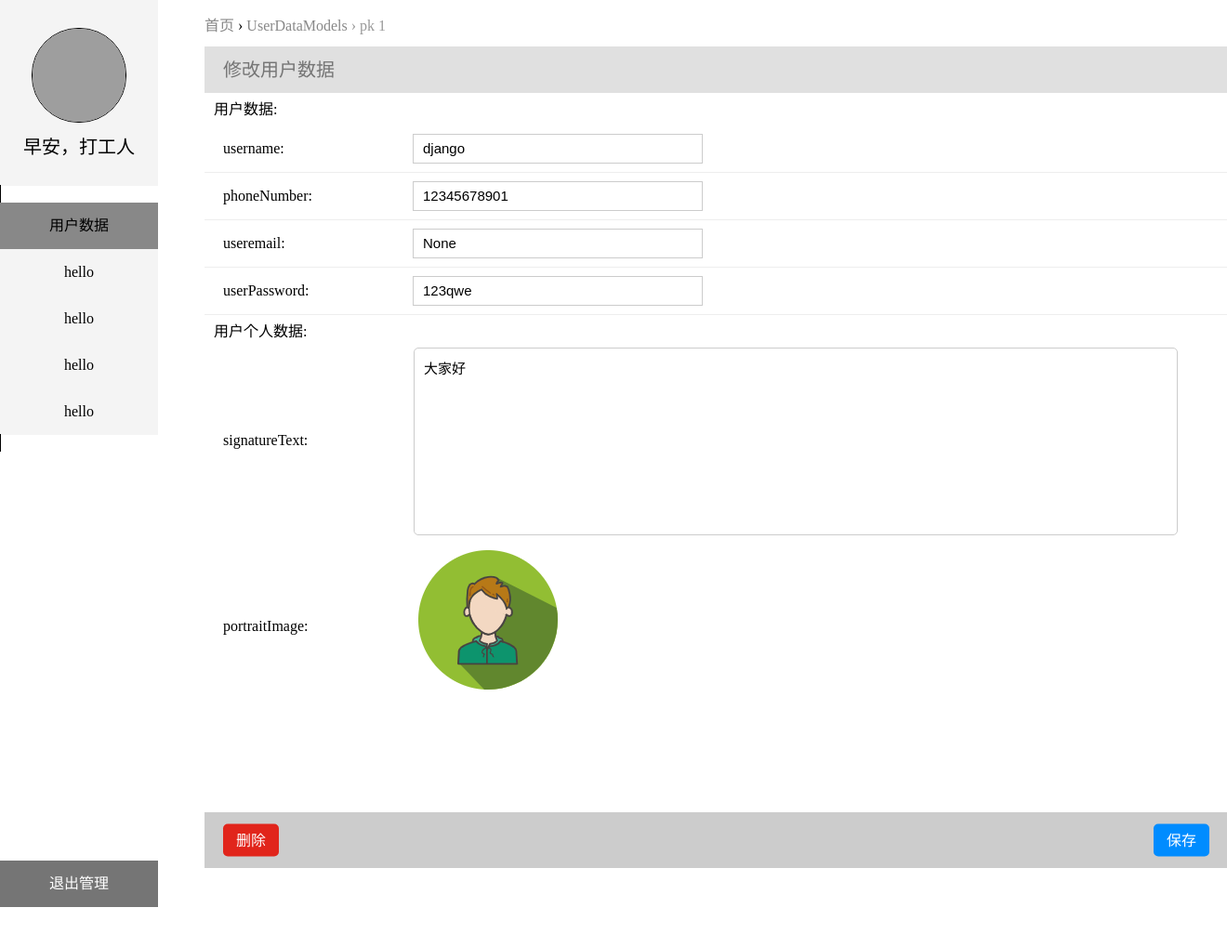
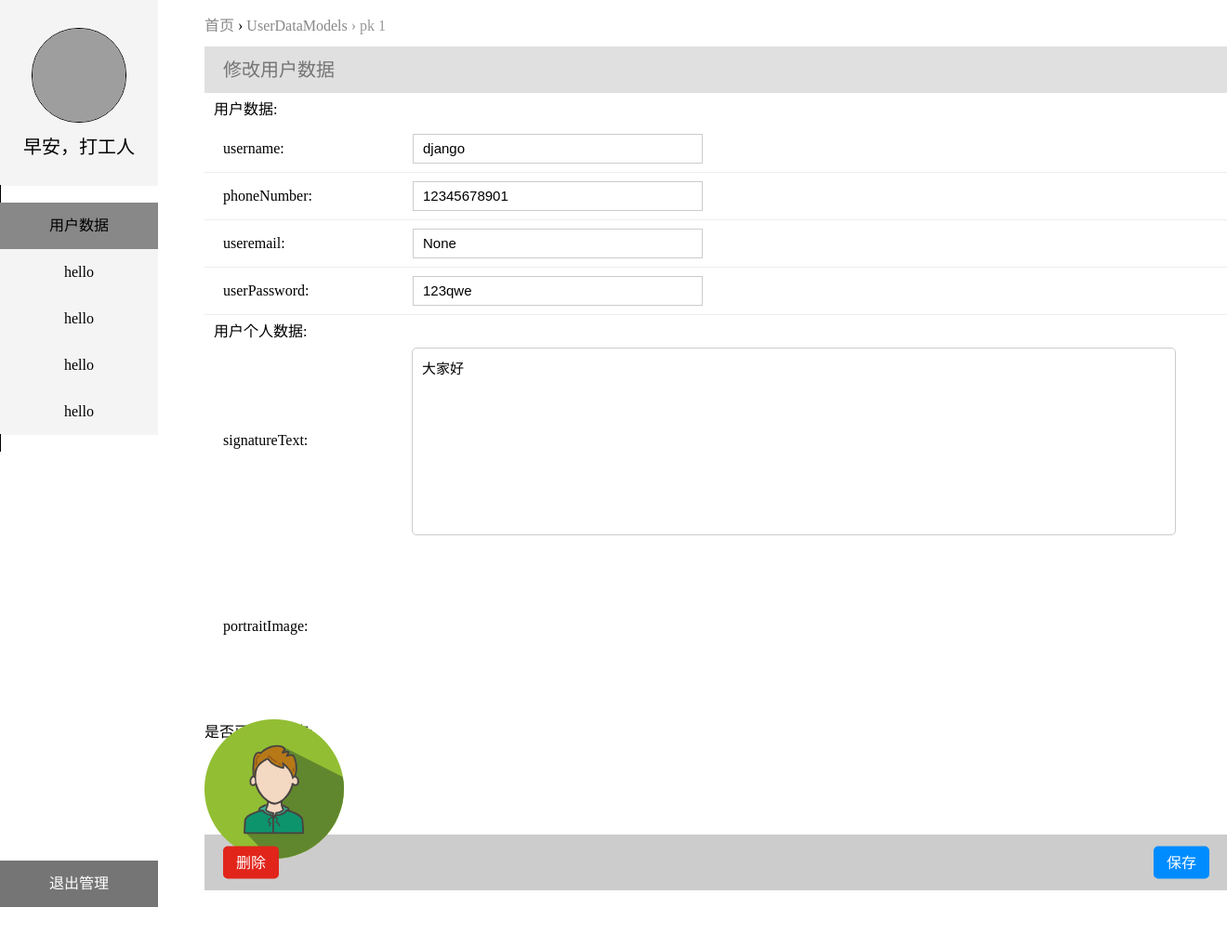
Before and after one commit to HelloXiaoJie/py_django_project, a Django app: page /backstageUserData/user_pk/1/ in a window 1320 px wide. Shown: the whole page at 93% size. Before the commit the page ends 976 px from the top, so only its background shows below. Run offline with Django 3.2, Linux system fonts and the light colour scheme; data comes from the database, SQL or seed files in the repository; some libraries are stand-ins or nearby versions; grey boxes are pictures that could not be loaded.

Commit message:
后台用户管理还未完成

```diff
--- a/UserData/views.py
+++ b/UserData/views.py
@@ -421,7 +421,6 @@ def add_shop_data_aip(request):
             'datas': ''
         })
     else:
-        print(datas.errors.get_json_data())
         return JsonResponse({
             'code': 400,
             'datas': datas.errors.get_json_data()
--- a/backstage/templates/backstage_index/backstage_user_data_api.html
+++ b/backstage/templates/backstage_index/backstage_user_data_api.html
@@ -126,9 +126,11 @@
                         <img src="{{ MEDIA_URL }}UserPortrait\75994211_p0.jpg" width="150" height="150">
                     {% endif %}
                 </div>
-                <input type="file" name="file_image" class="user_personage_data_file_portraitImage">
-                <div class="file_image_error">错误</div>
+{#                <input type="file" name="file_image" class="user_personage_data_file_portraitImage">#}
+{#                <div class="file_image_error">错误</div>#}
             </li>
+            {# 是否已开通商店 #}
+            <li>是否已开通商店:</li>
         </ul>
 
         {#        数据操作#}
--- a/statics/backstageStatics/css/backstage.css
+++ b/statics/backstageStatics/css/backstage.css
@@ -227,13 +227,14 @@ a {
     width: 100%;
     height: 200px;
     /*border: 1px solid;*/
+    line-height: 200px;
 }
 
 .user_personage_data_signatureText > div {
     width: 200px;
     display: inline-block;
     padding-left: 20px;
-    transform: translate(0px, calc(100px - 50%));
+    line-height: normal;
 }
 
 .user_personage_data_signatureText > textarea {
@@ -246,29 +247,42 @@ a {
     font-size: 15px;
     outline: none;
     resize: none;
-    position: absolute;
-    top: 324px;
-    left: 225px;
+    line-height: normal;
+    float: right;
+    margin-right: 55px;
 }
 
 .user_personage_data_portraitImage {
     height: 200px;
     position: relative;
     /*border: 1px solid;*/
+    line-height: 200px;
 }
 
 .user_personage_data_portraitImage > div:nth-child(1) {
-    width: 200px;
+    /*width: 200px;*/
     display: inline-block;
     padding-left: 20px;
-    transform: translate(0px, calc(100px - 50%));
+    line-height: normal;
+    height: 50px;
+    /*transform: translate(0px, calc(100px - 50%));*/
+    /*float: left;*/
 }
 
-.user_personage_data_portraitImage > div:nth-child(2) {
+.user_data_image {
     width: 150px;
-    display: block;
-    transform: translate(230px);
+    height: 150px;
+    display: inline-block;
+    /*margin-left: 230px;*/
+    /*line-height: normal;*/
+    /*transform: translate(230px, calc(200px /2 - 50%));*/
 }
+/*.user_data_image img {*/
+/*    width: 100%;*/
+/*    height: 100%;*/
+/*    display: inline-block;*/
+/*    line-height: normal;*/
+/*}*/
 
 .user_personage_data_file_portraitImage {
     width: 150px;
```
Also changed, not shown: statics/UserDataStatics/js/UserData.js (+6 -2 lines).
